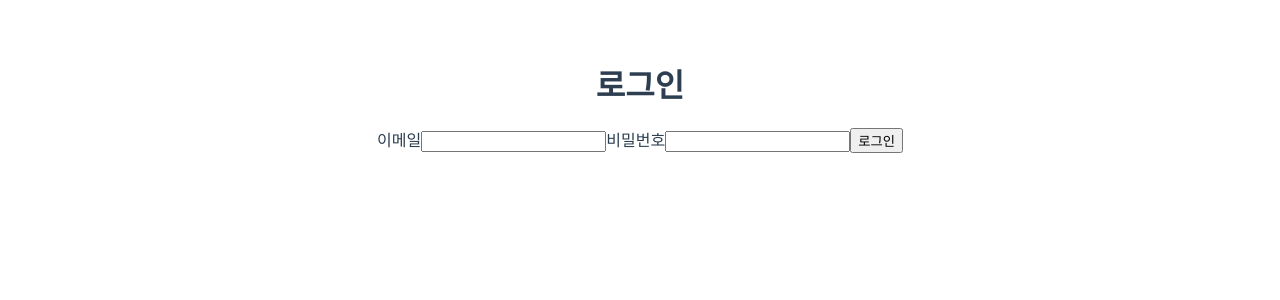
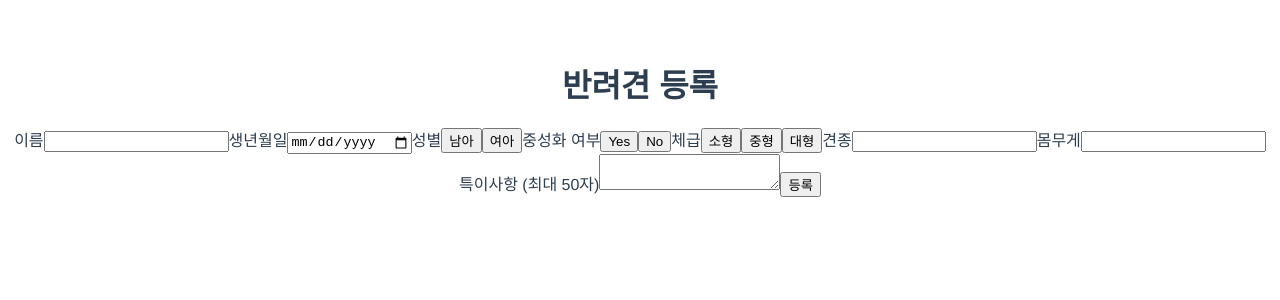
Before and after one commit to Int-one/DDogDog, a Vue app in the folder FrontEnd/ddogdog2/: page /pet-registration in a window 1280 px wide. Before the commit this address led to /. Shown: the top 300 px of the page. Built offline with nearby package versions, Linux system fonts and the light colour scheme.

Commit message:
반려견등록기능구현

```diff
--- a/FrontEnd/ddogdog2/src/router/index.js
+++ b/FrontEnd/ddogdog2/src/router/index.js
@@ -84,10 +84,10 @@ router.beforeEach(async (to, from, next) => {
   }
 
   // 로그인 상태 확인
-  if (!authStore.token && to.path !== '/') {
-    alert("로그인이 필요합니다.");
-    return next('/'); // 로그인 페이지로 리디렉션
-  }
+  // if (!authStore.token && to.path !== '/') {
+  //   alert("로그인이 필요합니다.");
+  //   return next('/'); // 로그인 페이지로 리디렉션
+  // }
 
   // 메인 페이지로 이동할 때 반려견 등록 여부 확인
   if (to.path === '/main') {
--- a/FrontEnd/ddogdog2/src/stores/pet.js
+++ b/FrontEnd/ddogdog2/src/stores/pet.js
@@ -1,3 +1,4 @@
+
 // import { defineStore } from "pinia";
 // import axios from "axios";
 
@@ -7,46 +8,22 @@
 //   }),
 //   actions: {
 //     // 사용자 반려견 목록 가져오기
-//     async fetchPets(userId, token) {
+//     async fetchPets() {
 //       try {
+//         // 로컬스토리지에서 user_id 가져오기
+//         const userId = localStorage.getItem("user_id");
+//         if (!userId) {
+//           throw new Error("사용자 ID를 찾을 수 없습니다.");
+//         }
+
 //         const response = await axios.get(`http://localhost:8081/api/pet/${userId}`, {
 //           headers: {
-//             'access-token': `${token}`,
+//             'access-token': `${localStorage.getItem("token")}`, // JWT 토큰 추가
 //           },
 //         });
 //         this.pets = response.data;
 //       } catch (error) {
 //         console.error("반려견 목록 가져오기 실패:", error);
-//         throw error;
-//       }
-//     },
-
-//     // 반려견 등록
-//     async addPet(petData, token) {
-//       try {
-//         const response = await axios.post(`http://localhost:8081/api/pet`, petData, {
-//           headers: {
-//             Authorization: `Bearer ${token}`,
-//           },
-//         });
-//         this.pets.push(response.data); // 새로 등록된 반려견을 목록에 추가
-//       } catch (error) {
-//         console.error("반려견 등록 실패:", error);
-//         throw error;
-//       }
-//     },
-
-//     // 반려견 삭제
-//     async deletePet(petId, token) {
-//       try {
-//         await axios.delete(`http://localhost:8081/api/pet/${petId}`, {
-//           headers: {
-//             Authorization: `Bearer ${token}`,
-//           },
-//         });
-//         this.pets = this.pets.filter((pet) => pet.petId !== petId); // 삭제된 반려견 제거
-//       } catch (error) {
-//         console.error("반려견 삭제 실패:", error);
 //         throw error;
 //       }
 //     },
@@ -64,8 +41,7 @@ export const usePetStore = defineStore("pet", {
     // 사용자 반려견 목록 가져오기
     async fetchPets() {
       try {
-        // 로컬스토리지에서 user_id 가져오기
-        const userId = localStorage.getItem("user_id");
+        const userId = localStorage.getItem("user_id"); // 로컬스토리지에서 user_id 가져오기
         if (!userId) {
           throw new Error("사용자 ID를 찾을 수 없습니다.");
         }
@@ -75,11 +51,47 @@ export const usePetStore = defineStore("pet", {
             'access-token': `${localStorage.getItem("token")}`, // JWT 토큰 추가
           },
         });
-        this.pets = response.data;
+        this.pets = response.data; // 반려견 목록 업데이트
       } catch (error) {
         console.error("반려견 목록 가져오기 실패:", error);
         throw error;
       }
     },
+
+    // 반려견 등록
+    async addPet(petData) {
+      try {
+        const userId = localStorage.getItem("user_id"); // 로컬스토리지에서 user_id 가져오기
+        if (!userId) {
+          throw new Error("사용자 ID를 찾을 수 없습니다.");
+        }
+        // userId = "test@test.com"
+        const token = localStorage.getItem("token"); // JWT 토큰 가져오기
+        if (!token) {
+          throw new Error("JWT 토큰을 찾을 수 없습니다.");
+        }
+
+        console.log(petData.petBirth)
+        petData.petBirth += "T00:00:00"
+        console.log(petData.petBirth)
+        // 사용자 ID 포함한 반려견 데이터
+        const petWithUserId = { ...petData, userId };
+
+        console.log(petWithUserId)
+
+        const response = await axios.post("http://localhost:8081/api/pet", petWithUserId, {
+          headers: {
+            'access-token': `${localStorage.getItem("token")}`,
+            "Content-Type": "application/json",
+          },
+        });
+        console.log("fetched")
+
+        this.pets.push(response.data); // 새로 등록된 반려견을 목록에 추가
+      } catch (error) {
+        console.error("반려견 등록 실패:", error);
+        throw error;
+      }
+    },
   },
 });
--- a/FrontEnd/ddogdog2/src/views/auth/ConfirmationPageView.vue
+++ b/FrontEnd/ddogdog2/src/views/auth/ConfirmationPageView.vue
@@ -19,18 +19,6 @@ import { useRouter } from 'vue-router'
 
 const signupStore = useSignupStore()
 const router = useRouter()
-
-function formatDate(input) {
-
-    // 연도, 월, 일 추출
-    const year = input.substring(0, 4);
-    const month = input.substring(4, 6);
-    const day = input.substring(6, 8);
-
-    // 형식화된 문자열 생성
-    return `${year}-${month}-${day}T00:00:00`;
-}
-
 const completeSignup = async () => {
 
   try {
--- a/FrontEnd/ddogdog2/src/views/pet/PetRegistrationView.vue
+++ b/FrontEnd/ddogdog2/src/views/pet/PetRegistrationView.vue
@@ -1,81 +1,4 @@
-<!-- <template>
-  <div>
-    <h1>반려견 등록</h1>
-    <form @submit.prevent="registerPet">
-      <label>이름</label>
-      <input v-model="pet.name" type="text" required />
-
-      <label>나이</label>
-      <input v-model="pet.birth" type="date" />
-
-      <label>성별</label>
-      <button type="button" @click="setGender('남아')">남아</button>
-      <button type="button" @click="setGender('여아')">여아</button>
-
-      <label>중성화 여부</label>
-      <button type="button" @click="setCastration(true)">Yes</button>
-      <button type="button" @click="setCastration(false)">No</button>
-
-      <label>체급</label>
-      <button type="button" @click="setGroup('소형')">소형</button>
-      <button type="button" @click="setGroup('중형')">중형</button>
-      <button type="button" @click="setGroup('대형')">대형</button>
-
-      <label>견종</label>
-      <input v-model="pet.breed" type="text" />
-
-      <label>몸무게</label>
-      <input v-model="pet.weight" type="number" />
-
-      <button type="submit">등록</button>
-    </form>
-  </div>
-</template>
-
-<script>
-import { usePetStore } from "@/stores/pet";
-import { useAuthStore } from "@/stores/auth";
-
-export default {
-  data() {
-    return {
-      pet: {
-        name: "",
-        birth: "",
-        gender: "",
-        castration: false,
-        group: "",
-        breed: "",
-        weight: null,
-      },
-    };
-  },
-  methods: {
-    setGender(gender) {
-      this.pet.gender = gender;
-    },
-    setCastration(value) {
-      this.pet.castration = value;
-    },
-    setGroup(group) {
-      this.pet.group = group;
-    },
-    async registerPet() {
-      const petStore = usePetStore(); // 이름 변경 시 "PetStore"로 수정 가능
-      const authStore = useAuthStore();
-      const userId = authStore.user.email; // 로그인된 사용자 이메일
-
-      try {
-        await dogStore.addDog({ ...this.pet, userId }); // dogStore를 사용 중. 필요시 store 이름 수정.
-        alert("반려견이 성공적으로 등록되었습니다!");
-        this.$router.push("/dog-walker-intro");
-      } catch (error) {
-        console.error("반려견 등록 실패:", error);
-      }
-    },
-  },
-};
-</script> -->
+<!--
 <template>
   <div>
     <h1>반려견 등록</h1>
@@ -193,4 +116,99 @@ button {
   margin: 5px;
   padding: 10px 15px;
 }
+</style> -->
+<template>
+  <div>
+    <h1>반려견 등록</h1>
+    <form @submit.prevent="registerPet">
+      <label>이름</label>
+      <input v-model="pet.petName" type="text" required />
+
+      <label>생년월일</label>
+      <input v-model="pet.petBirth" type="date" required />
+
+      <label>성별</label>
+      <button type="button" @click="setGender(true)" :class="{ active: pet.petGender === true }">남아</button>
+      <button type="button" @click="setGender(false)" :class="{ active: pet.petGender === false }">여아</button>
+
+      <label>중성화 여부</label>
+      <button type="button" @click="setCastration(true)" :class="{ active: pet.castration === true }">Yes</button>
+      <button type="button" @click="setCastration(false)" :class="{ active: pet.castration === false }">No</button>
+
+      <label>체급</label>
+      <button type="button" @click="setGroup('소형')" :class="{ active: pet.group === '소형' }">소형</button>
+      <button type="button" @click="setGroup('중형')" :class="{ active: pet.group === '중형' }">중형</button>
+      <button type="button" @click="setGroup('대형')" :class="{ active: pet.group === '대형' }">대형</button>
+
+      <label>견종</label>
+      <input v-model="pet.breed" type="text" required />
+
+      <label>몸무게</label>
+      <input v-model="pet.petWeight" type="number" />
+
+      <label>특이사항 (최대 50자)</label>
+      <textarea v-model="pet.ps" maxlength="50"></textarea>
+
+      <button type="submit">등록</button>
+    </form>
+  </div>
+</template>
+
+<script>
+import { reactive } from "vue";
+import { usePetStore } from "@/stores/pet";
+
+export default {
+  setup() {
+    const petStore = usePetStore();
+
+    const pet = reactive({
+      petName: "",
+      petBirth: "",
+      petGender: null,
+      castration: null,
+      group: "",
+      breed: "",
+      petWeight: null,
+      ps: "",
+    });
+
+    const setGender = (gender) => {
+      pet.petGender = gender;
+    };
+
+    const setCastration = (value) => {
+      pet.castration = value;
+    };
+
+    const setGroup = (group) => {
+      pet.group = group;
+    };
+
+    const registerPet = async () => {
+      try {
+        await petStore.addPet(pet);
+        alert("반려견이 성공적으로 등록되었습니다!");
+      } catch (error) {
+        console.error("반려견 등록 실패:", error);
+        alert("반려견 등록에 실패했습니다. 다시 시도해주세요.");
+      }
+    };
+
+    return {
+      pet,
+      setGender,
+      setCastration,
+      setGroup,
+      registerPet,
+    };
+  },
+};
+</script>
+
+<style>
+.active {
+  background-color: #007bff;
+  color: white;
+}
 </style>
```
Also changed, not shown: FrontEnd/ddogdog2/src/stores/auth.js (+0 -14 lines), FrontEnd/ddogdog2/src/views/auth/LoginPageView.vue (+4 -4 lines), 86 other files (tests, documents, lock files or other folders).
